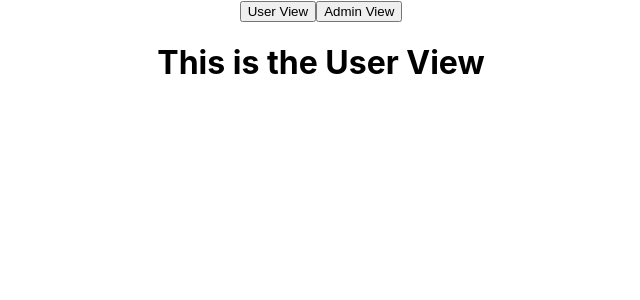
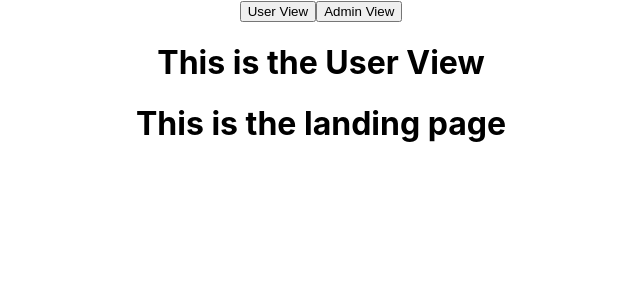
Before and after one commit to nicole-gathany/crochetness, a React (Create React App) app: page / in a window 1280 px wide. Shown: the top 300 px of the page, without its empty margins (319-959 px from the left). Built offline with nearby package versions, Linux system fonts and the light colour scheme.

Commit message:
added frontend routes and notes about them in the readme

```diff
--- a/src/components/UserView.js
+++ b/src/components/UserView.js
@@ -1,5 +1,6 @@
 import React from 'react';
 // import { ReactComponent } from '*.svg';
+import LandingPage from "./UserViews/LandingPage"
 
 
 //things one should be able to do on the UserView:
@@ -11,6 +12,7 @@ class UserView extends React.Component {
 render(){
     return <div>
         <h1>This is the User View</h1>
+        <LandingPage></LandingPage>
     </div>
 }
 }
--- /dev/null
+++ b/src/components/UserViews/LandingPage.js
@@ -0,0 +1,11 @@
+import React from "react";
+
+class LandingPage extends React.Component{
+    render(){
+        return <div>
+            <h1>This is the landing page</h1>
+        </div>
+    }
+}
+
+export default LandingPage;
```
Also changed, not shown: src/components/UserViews/AboutMyStore.js (added), src/components/UserViews/Contact.js (added), src/components/UserViews/ProductsPreview.js (added), src/components/UserViews/ShopperReviews.js (added), src/components/UserViews/Shopping.js/ProductPage.js (added), src/components/UserViews/Shopping.js/StorePage.js (added), 1 other file (tests, documents, lock files or other folders).
